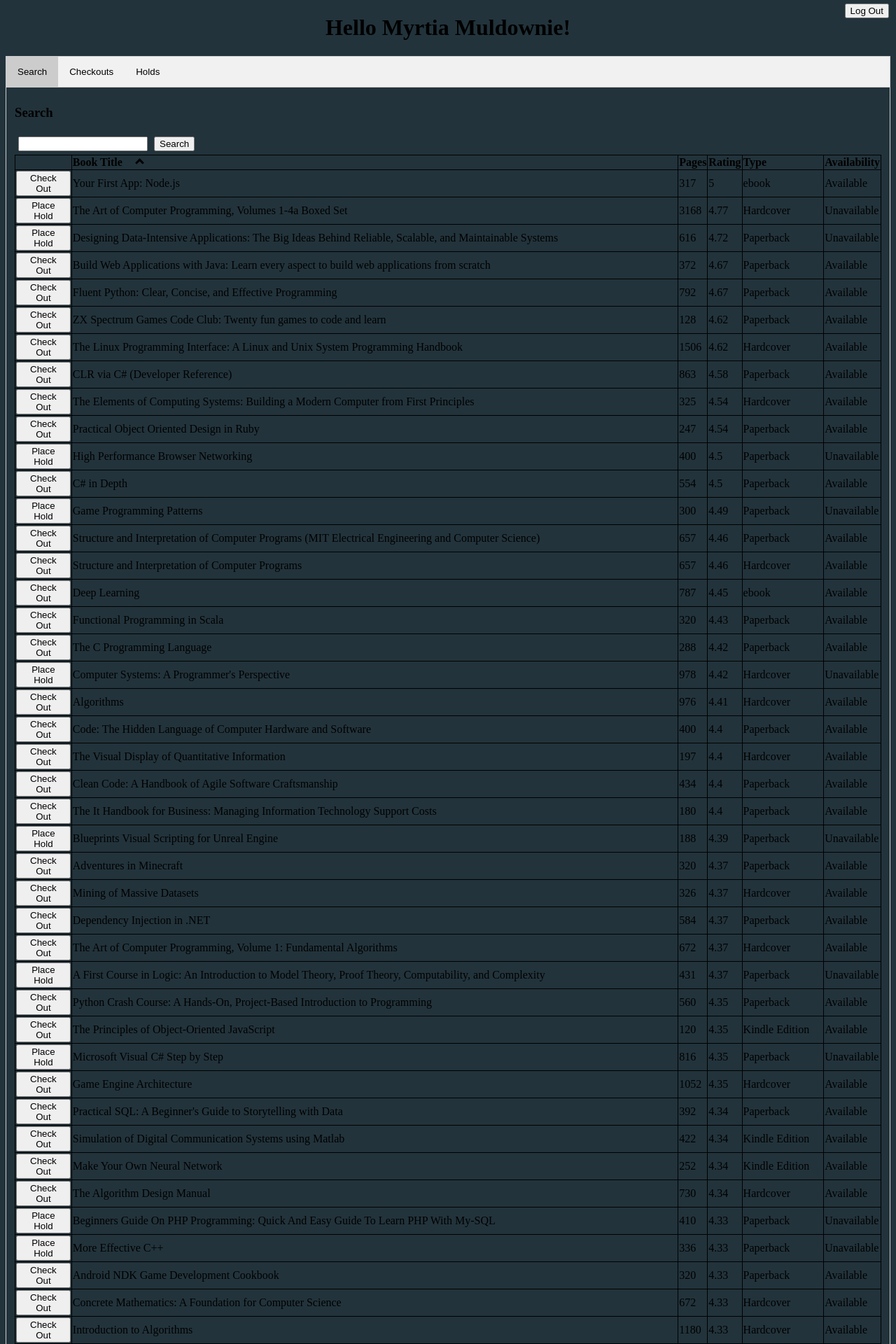
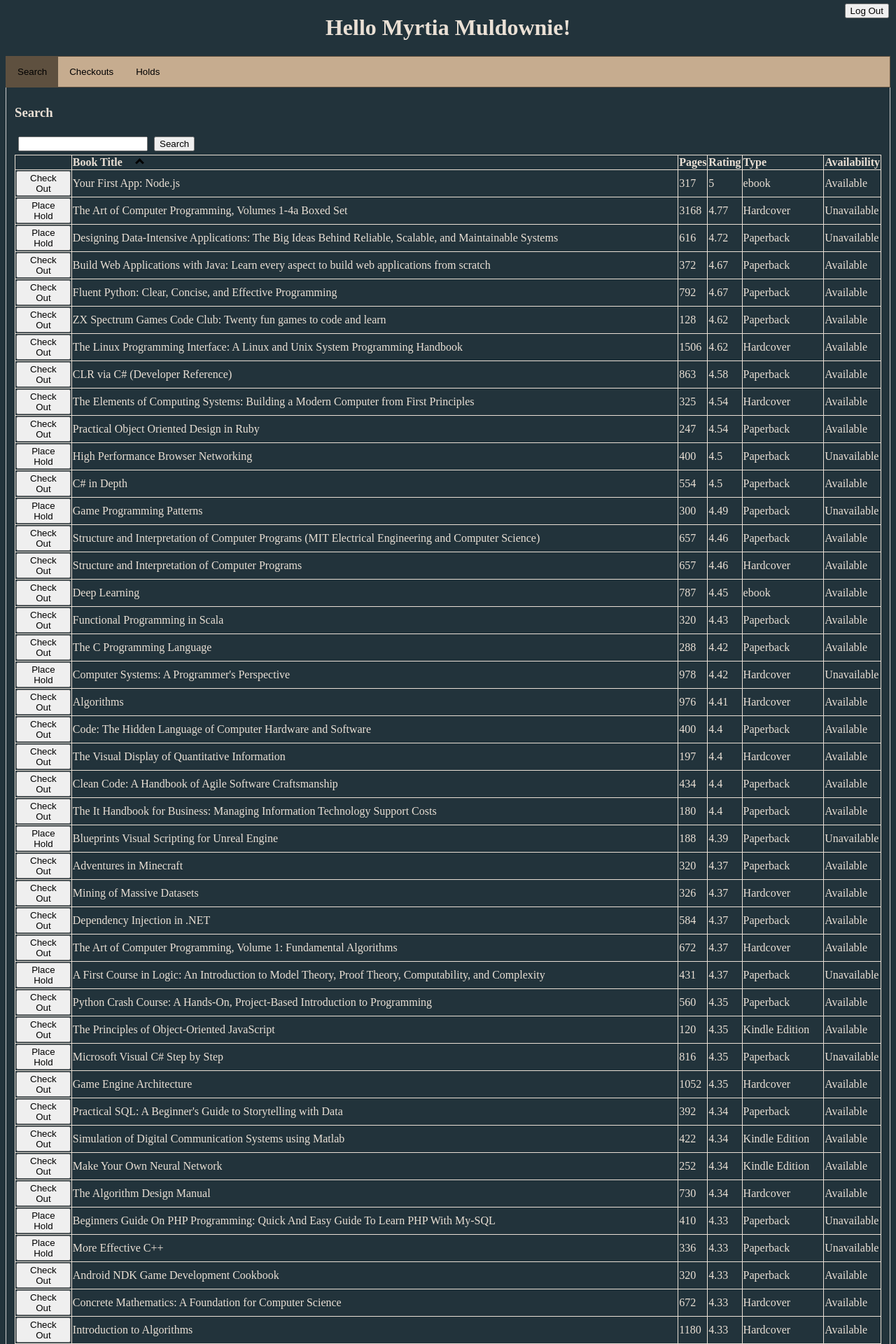
Before and after one commit to fizharoon/LibraryApplication, a Flask app: template Project/templates/user.html in a window 1280 px wide, after a click on "Search". Shown: the top 1920 px of the page at 70% size. Run offline with Flask 2, Linux system fonts and the light colour scheme; the template is opened without the code that fills it, so the values that code supplies are empty; a user stored in the database is signed in; data comes from the database, SQL or seed files in the repository.

Commit message:
Auto stash before merge of "web_app" and "origin/web_app"

```diff
--- a/Project/static/styles/user.css
+++ b/Project/static/styles/user.css
@@ -21,23 +21,27 @@ input[type=text]{
   margin: 5px;
 }
 
-body{
-  background-color: RGB(34, 51, 59);
+body {
+  background-color: rgb(34, 51, 59);
 }
-
 table, th, td {
   border: 1px solid;
   border-collapse: collapse;
-  margin-left: auto;
-  margin-right: auto;
-
+  color:  RGB(234, 224, 213);
 }
-tr:hover {background-color: RGB(198, 172, 143);
+tr:hover {
+  background-color: RGB(198, 172, 143);
 }
 
 h1{
   text-align: center;
+  color: RGB(234, 224, 213);
 }
+
+h3{
+  color: RGB(234, 224, 213);
+}
+
 .logout{
   position:fixed;
   right:10px;
@@ -47,8 +51,8 @@ h1{
 /* TAB FORMATTING & STYLING */
 .tab {
     overflow: hidden;
-    border: 1px solid #ccc;
-    background-color: #f1f1f1;
+    border: 1px solid rgb(94, 80, 63);
+    background-color: RGB(198, 172, 143);
     align-self: center;
   }
 
@@ -65,12 +69,12 @@ h1{
 
   /* Change background color of buttons on hover */
   .tab button:hover {
-    background-color: #ddd;
+    background-color: rgb(198, 172, 143);
   }
 
   /* Create an active/current tablink class */
   .tab button.active {
-    background-color: #ccc;
+    background-color: rgb(94, 80, 63);
   }
 
   /* Style the tab content */
```
Also changed, not shown: 1 other file.
